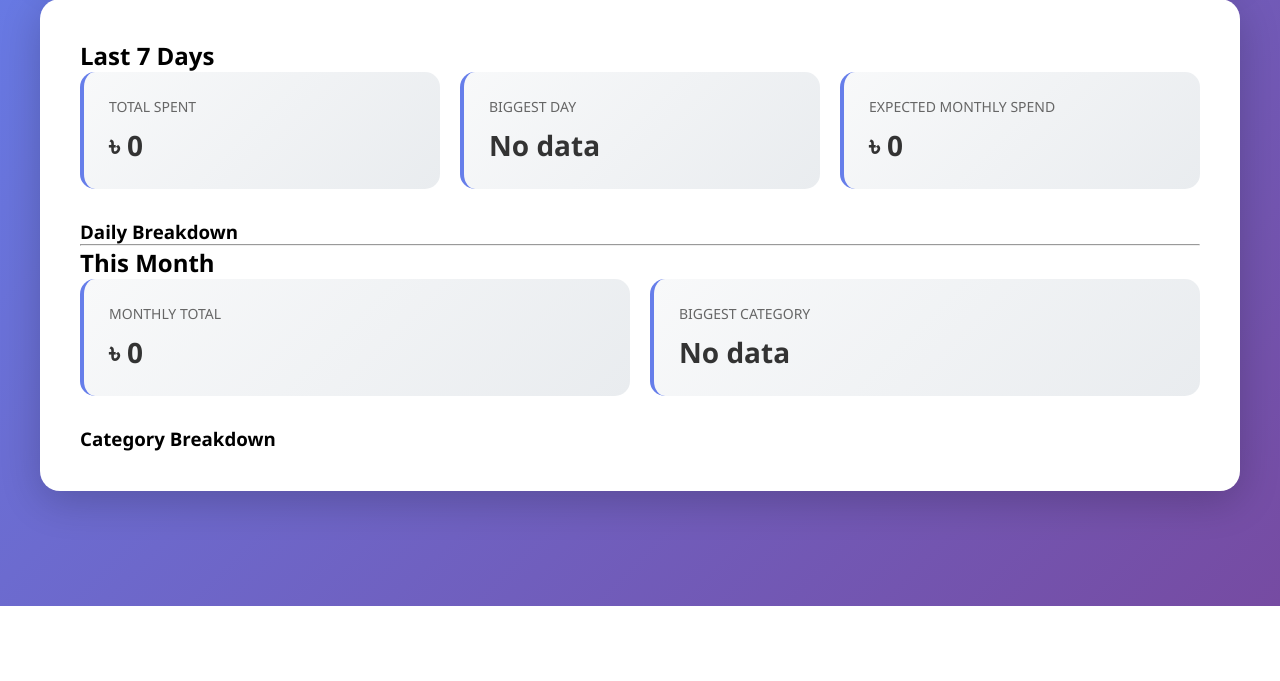
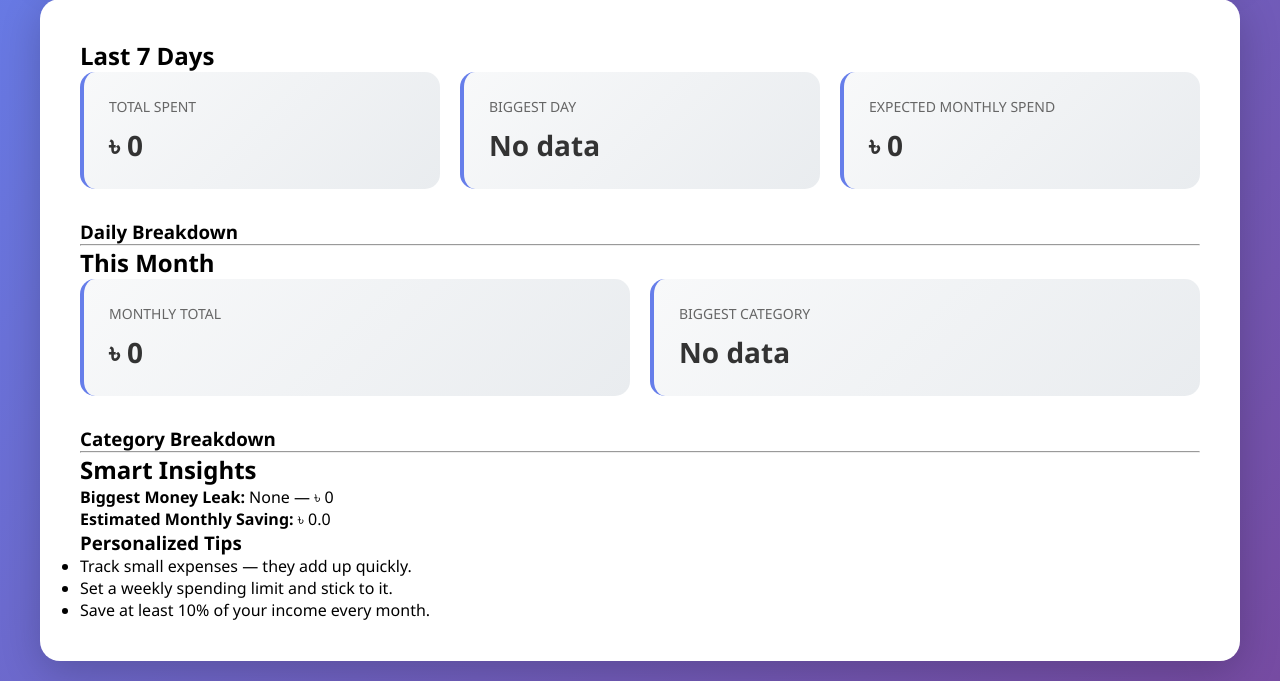
Before and after one commit to khandakeraliariyan/SpendSenseAI, a Django app: page /dashboard/ in a window 1280 px wide. Shown: the part 194-875 px from the top of the page. Before the commit the page ends 800 px from the top, so only its background shows below. Run offline with Django 5.2, Linux system fonts and the light colour scheme; the visitor is signed in with stand-in values (Sample User, id 1); data that the repository does not hold is empty.

Commit message:
Add smart insights UI

```diff
--- a/backend/accounts/templates/dashboard.html
+++ b/backend/accounts/templates/dashboard.html
@@ -283,7 +283,32 @@
             {% endfor %}
             </ul>
 
+            <hr>
+
+            <h2>Smart Insights</h2>
+
+            <p>
+            <strong>Biggest Money Leak:</strong>
+            {{ waste_category }} — ৳ {{ waste_amount }}
+            </p>
+
+            <p>
+            <strong>Estimated Monthly Saving:</strong>
+            ৳ {{ estimated_saving }}
+            </p>
+
+            <h3>Personalized Tips</h3>
+
+            <ul>
+            {% for t in tips %}
+                <li>{{ t }}</li>
+            {% endfor %}
+            </ul>
+
+
         </div>
+
+
     </div>
 </body>
 
```
